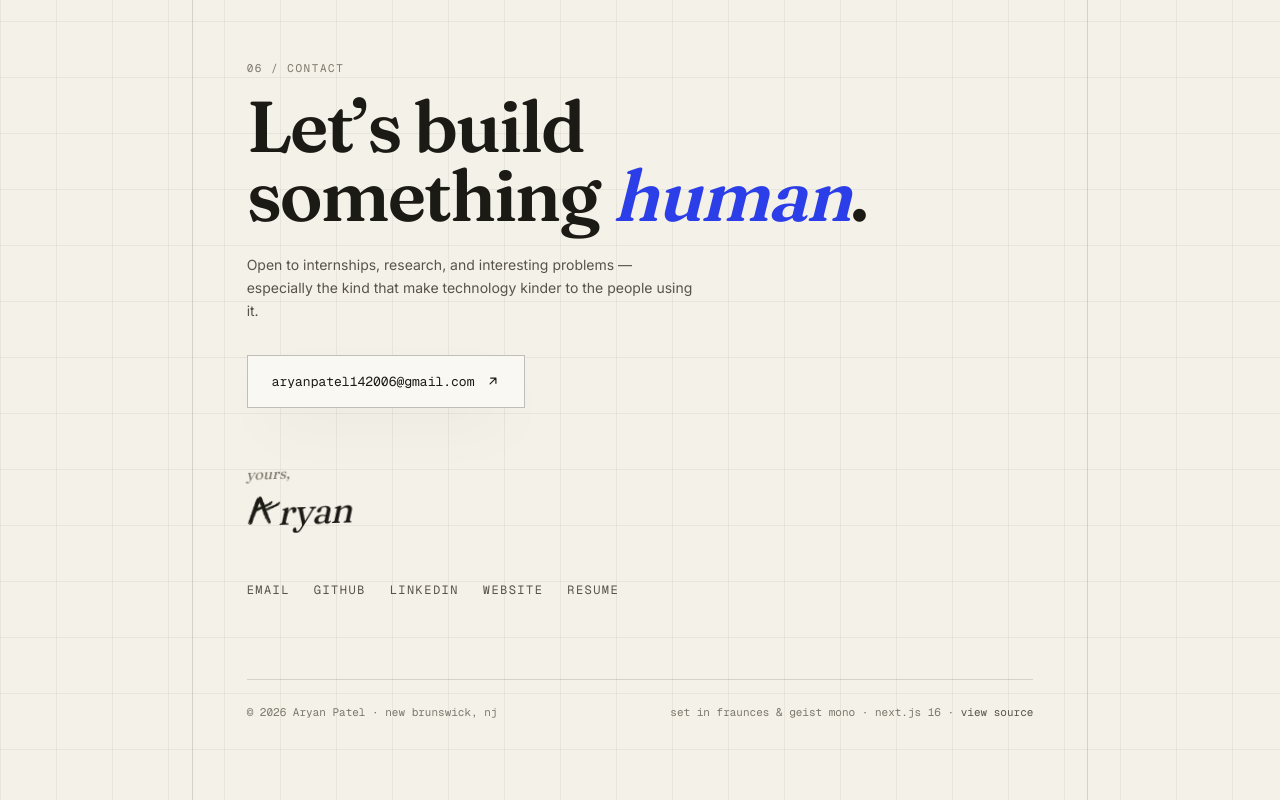
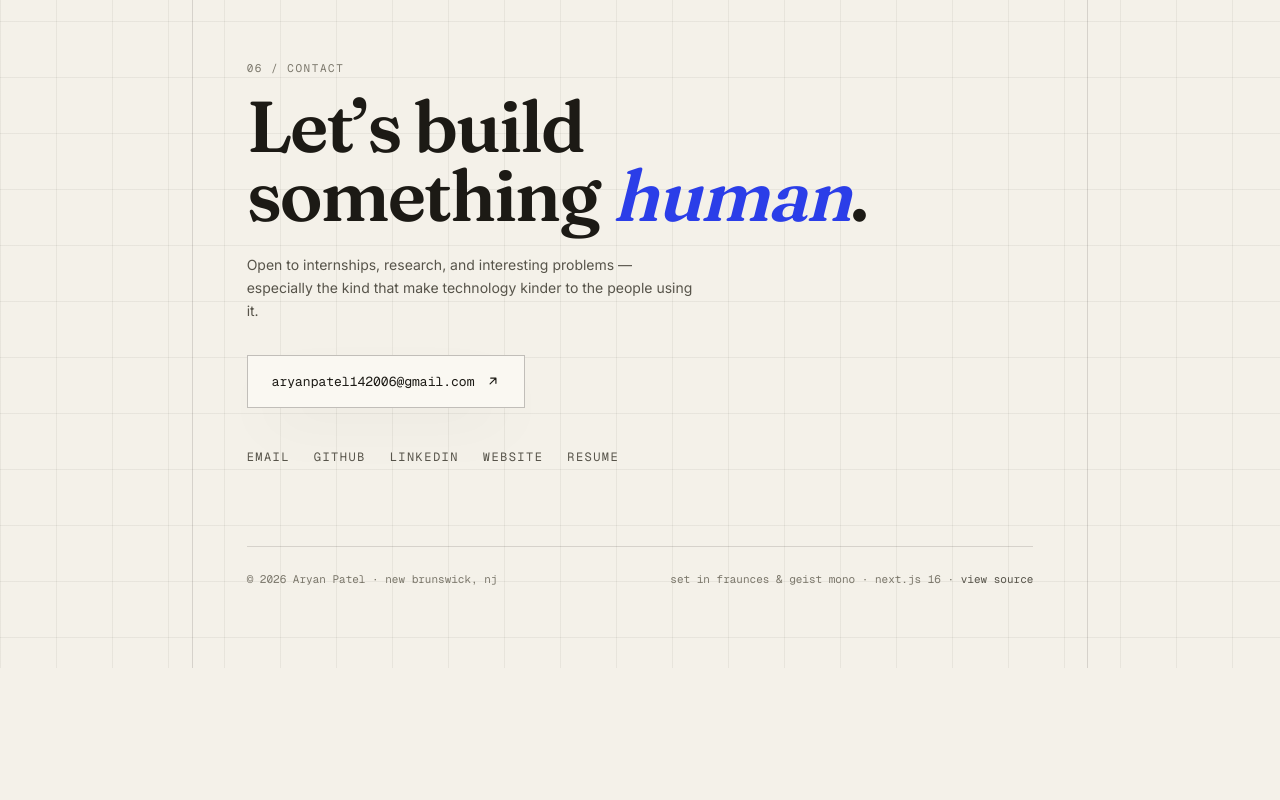
Before and after one commit to aryanpatel142006/portfolio-website, a Next.js app: page / in a window 1280 px wide. Shown: the part 5747-6547 px from the top of the page. After the commit the page ends 6415 px from the top, so only its background shows below. Built offline with nearby package versions, Linux system fonts and the light colour scheme; no server answers; some icons are missing.

Commit message:
Remove footer signature

```diff
--- a/components/Footer.tsx
+++ b/components/Footer.tsx
@@ -1,5 +1,4 @@
 import { profile, socials } from "@/lib/content";
-import LogoMark from "./LogoMark";
 import { ArrowUpRight } from "./icons";
 
 export default function Footer() {
@@ -40,21 +39,9 @@ export default function Footer() {
           </a>
         )}
 
-        {/* signed, like the end of a letter */}
-        <div className="mt-14">
-          <span className="sr-only">— Aryan</span>
-          <div aria-hidden className="origin-left -rotate-2">
-            <p className="font-serif text-[15px] italic text-muted">yours,</p>
-            <p className="mt-1.5 text-4xl text-foreground">
-              <LogoMark size="0.8em" className="inline-block mr-[-0.1em]" />
-              <span className="font-serif italic tracking-tight">ryan</span>
-            </p>
-          </div>
-        </div>
-
         <nav
           aria-label="Social links"
-          className="mt-12 flex flex-wrap gap-x-6 gap-y-2"
+          className="mt-10 flex flex-wrap gap-x-6 gap-y-2"
         >
           {socials.map((s) => (
             <a
```
